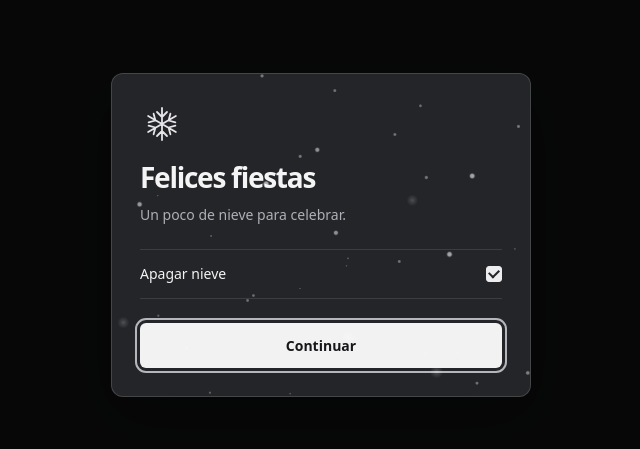
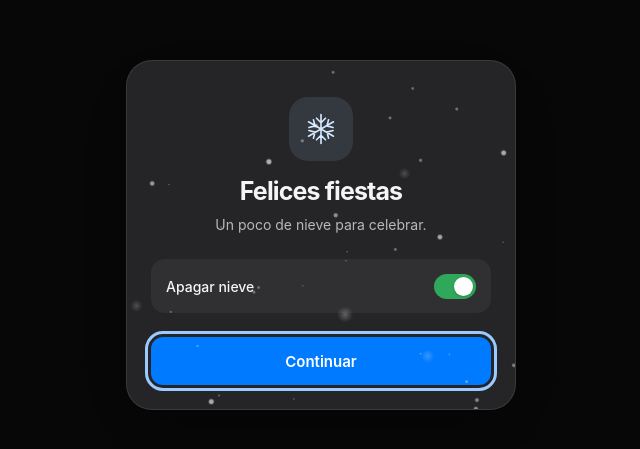
Before and after one commit to krestosa/letscelebrate, a plain HTML site: page snow-effect/demo.html in a window 1280 px wide. Shown: the part 165-614 px from the top of the page, without its empty margins (319-959 px from the left). Drawn offline with Linux system fonts and the light colour scheme.

Commit message:
Restore previous snow popup visual style without motion prompts

```diff
--- a/snow-effect/demo.html
+++ b/snow-effect/demo.html
@@ -9,30 +9,32 @@
   <script src="snow.js" defer></script>
   <style>
     *{box-sizing:border-box}
-    :root{font-family:system-ui,sans-serif;color-scheme:dark;background:#161719;color:#f4f4f5}
+    :root{font-family:-apple-system,BlinkMacSystemFont,"Segoe UI",system-ui,sans-serif;color-scheme:dark;background:#161618;color:#f5f5f7}
     body{margin:0;min-height:100vh;min-height:100dvh;display:grid;place-items:center;padding:20px}
-    button{appearance:none;font:inherit;cursor:pointer;border:1px solid transparent;color:inherit;border-radius:6px}
-    button:focus-visible{outline:2px solid #b5b5bd;outline-offset:3px}
-    button:disabled{opacity:.4;cursor:default}
-    .primary{background:#f2f2f3;color:#171719;font-size:14px;font-weight:650;min-height:44px;padding:12px 20px}
-    .primary:active{background:#d5d5d8}
-    dialog{position:fixed;inset:0;margin:auto;width:min(420px,calc(100% - 32px));max-width:none;max-height:calc(100dvh - 32px);padding:0;border:1px solid #ffffff26;border-radius:12px;background:#242528;color:#f4f4f5;overflow:hidden;box-shadow:0 18px 60px #0005}
+    button{appearance:none;border:0;font:inherit;color:inherit;cursor:pointer;-webkit-tap-highlight-color:transparent}
+    button:focus-visible{outline:3px solid #9acaff;outline-offset:3px}
+    button:disabled{opacity:.38;cursor:default}
+    .primary{background:#007aff;color:white;font-size:15px;font-weight:600;border-radius:12px;min-height:48px;padding:12px 22px}
+    .primary:active{background:#0069db}
+    dialog{position:fixed;inset:0;margin:auto;width:min(390px,calc(100% - 32px));max-width:none;max-height:calc(100dvh - 32px);padding:0;border:1px solid #ffffff18;border-radius:26px;background:#252527;color:#f5f5f7;overflow:hidden;box-shadow:0 20px 80px #0006}
     dialog::backdrop{background:#000a}
-    .surface{position:relative;z-index:1;max-height:calc(100dvh - 34px);overflow:auto;padding:28px;display:grid;gap:24px;scrollbar-width:thin}
-    .heading{display:grid;justify-items:start;text-align:left;gap:10px}
-    .symbol{display:grid;place-items:center;width:44px;height:44px;color:#e5e5e8;margin-bottom:6px}
-    .symbol svg{width:40px;height:40px}
-    h1{font-size:28px;line-height:1.12;font-weight:650;letter-spacing:-.045em;margin:0}
-    p{font-size:14px;line-height:1.5;color:#aeb0b7;margin:0}
-    .settings{display:grid;border-block:1px solid #ffffff1c}
-    .setting{display:flex;align-items:center;justify-content:space-between;text-align:left;gap:12px;width:100%;min-height:48px;padding:12px 0;background:transparent;border:0;border-radius:0;font-size:14px;font-weight:500}
-    .switch{flex:none;width:16px;height:16px;border:1px solid #92949b;border-radius:3px;display:grid;place-items:center;color:#242528}
-    .switch::after{content:"";width:8px;height:5px;border-left:2px solid currentColor;border-bottom:2px solid currentColor;transform:rotate(-45deg);opacity:0;margin-top:-2px}
-    [aria-pressed="true"] .switch{background:#ededf0;border-color:#ededf0}
-    [aria-pressed="true"] .switch::after{opacity:1}
+    .surface{position:relative;z-index:2;max-height:calc(100dvh - 34px);overflow:auto;padding:32px 24px 24px;display:grid;gap:24px;scrollbar-width:thin}
+    .heading{display:grid;justify-items:center;text-align:center;gap:8px;padding:4px 0 0}
+    .symbol{display:grid;place-items:center;width:64px;height:64px;border-radius:19px;background:#34383f;color:#d5eaff;margin-bottom:8px}
+    .symbol svg{width:36px;height:36px}
+    h1{font-size:25px;line-height:1.16;font-weight:650;letter-spacing:-.035em;margin:0}
+    p{font-size:14px;line-height:1.5;color:#b8b8bd;margin:0}
+    .settings{display:grid;background:#303033;border-radius:14px;overflow:hidden}
+    .setting{display:flex;align-items:center;justify-content:space-between;text-align:left;gap:16px;width:100%;min-height:54px;padding:12px 15px;background:transparent;font-size:14px;font-weight:500}
+    .switch{flex:none;width:42px;height:25px;padding:3px;border-radius:20px;background:#55555b;display:flex;align-items:center;transition:background .18s ease}
+    .switch::after{content:"";width:19px;height:19px;border-radius:50%;background:white;box-shadow:0 1px 3px #0003;transform:translateX(0);transition:transform .18s ease}
+    [aria-pressed="true"] .switch{background:#30a85b}
+    [aria-pressed="true"] .switch::after{transform:translateX(17px)}
+    .setting:focus-visible{outline-offset:-3px}
     .surface>.primary{width:100%}
-    @media(hover:hover){.primary:hover{background:#dedee2}.setting:not(:disabled):hover{color:#fff;background:#ffffff06}}
-    @media(max-width:340px){.surface{padding:20px;gap:20px}.heading h1{font-size:25px}}
+    @media(hover:hover){.primary:hover{background:#0a72e8}.setting:not(:disabled):hover{background:#ffffff08}}
+    @media(max-width:340px){.surface{padding:24px 18px 18px;gap:20px}.setting{padding-inline:12px}}
+    @media(prefers-reduced-motion:reduce){.switch,.switch::after{transition:none}}
   </style>
 </head>
 <body>
```
